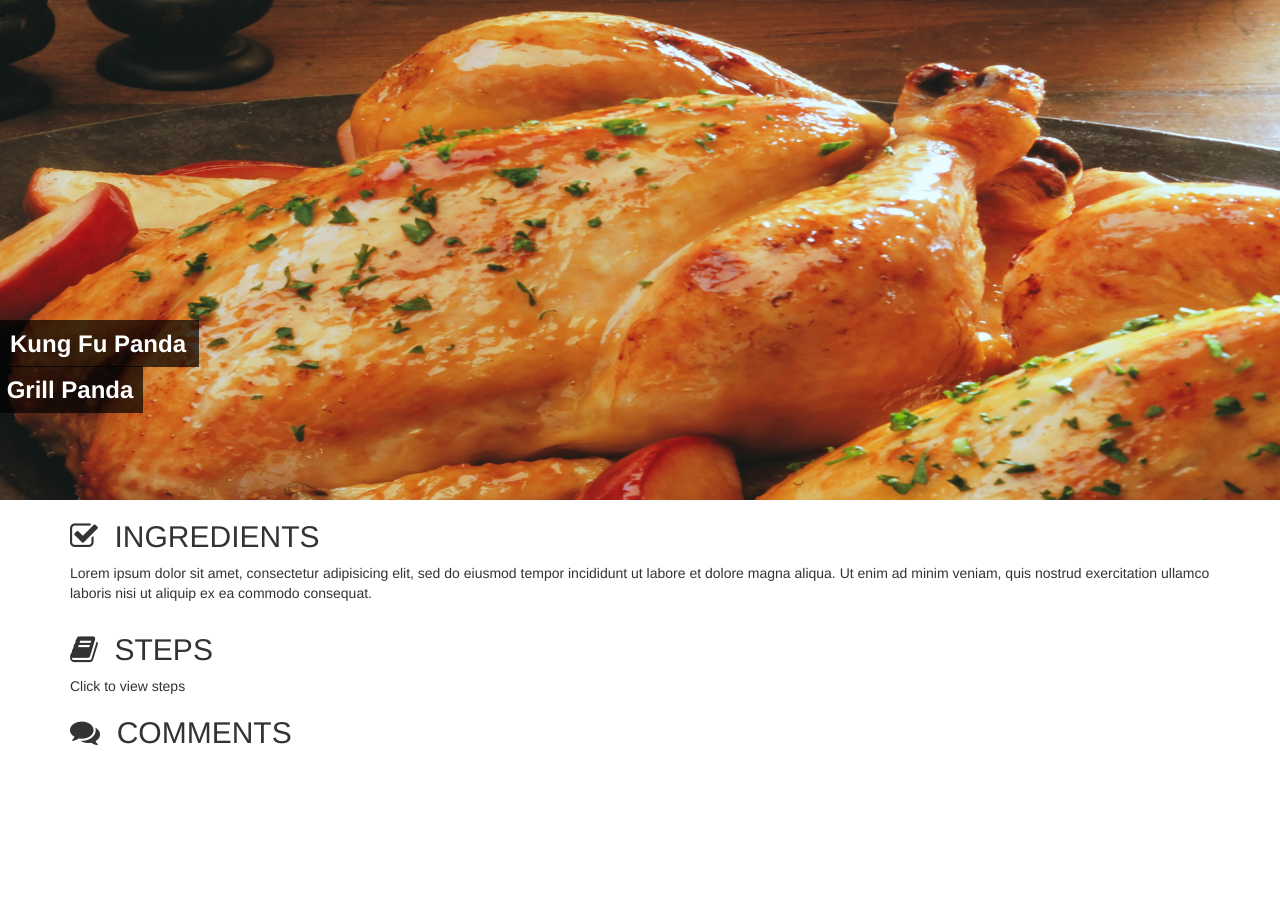
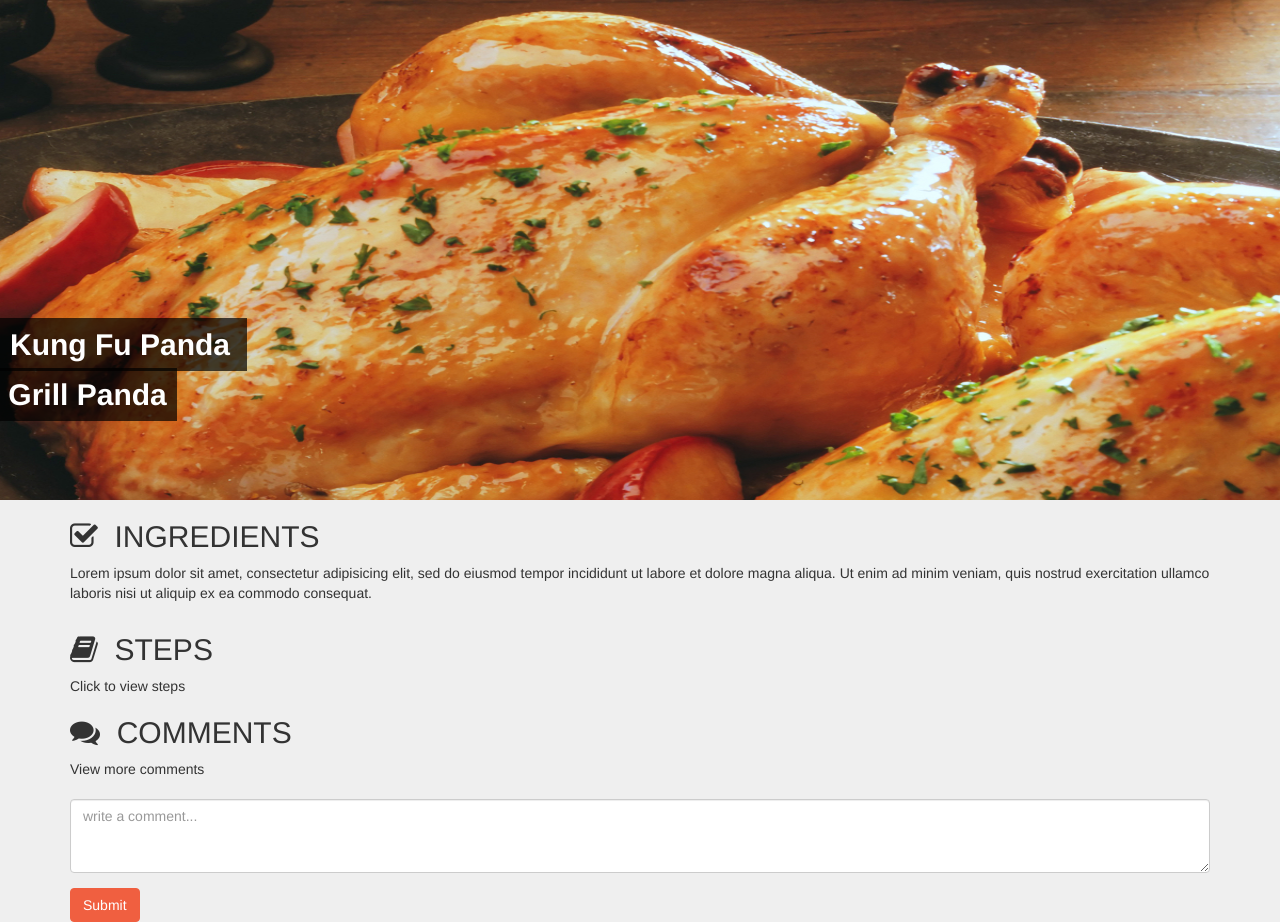
Before and after one commit to Jinlim01/Foodictionary, a PHP site: page /recipePage.php in a window 1280 px wide. Before the commit the page ends 745 px from the top, so only its background shows below. Run offline with PHP 8.4, Linux system fonts and the light colour scheme.

Commit message:
recipe page

```diff
--- a/css/recipePage.css
+++ b/css/recipePage.css
@@ -1,3 +1,7 @@
+body{
+    background-color: #efefef;
+}
+
 .pic-container{
     padding: 0px !important;
 
@@ -18,8 +22,18 @@
 
 .recipe-name span{
    color: white;
-   font: bold 24px/45px Helvetica, Sans-Serif;
+   font: bold 30px/50px Helvetica, Sans-Serif;
    background: rgb(0, 0, 0); /* fallback color */
    background: rgba(0, 0, 0, 0.7);
    padding: 10px;
 }
+
+.comment-btn{
+    background-color: #f05f40;
+    border-color: #f05f40;
+}
+
+.comment-btn:hover{
+    background-color: #eb3812;
+    border-color: #eb3812;
+}
--- a/recipePage.php
+++ b/recipePage.php
@@ -46,6 +46,19 @@ and open the template in the editor.
 
         <div class="container comments-container">
             <h2 class="comments"><i class="fa fa-comments"></i>&nbsp; COMMENTS</h2>
+            <details>
+                <summary>View more comments</summary>
+
+
+
+            </details>
+            <br>
+            <form method="post"role="form">
+                <div class="form-group">
+                    <textarea class="form-control" id="comment" name="comment" rows="3" placeholder="write a comment..."></textarea>
+                </div>
+                <button type="button" id="comment_button" class="btn btn-primary comment-btn">Submit</button>
+            </form>
         </div>
     </body>
 </html>
```
